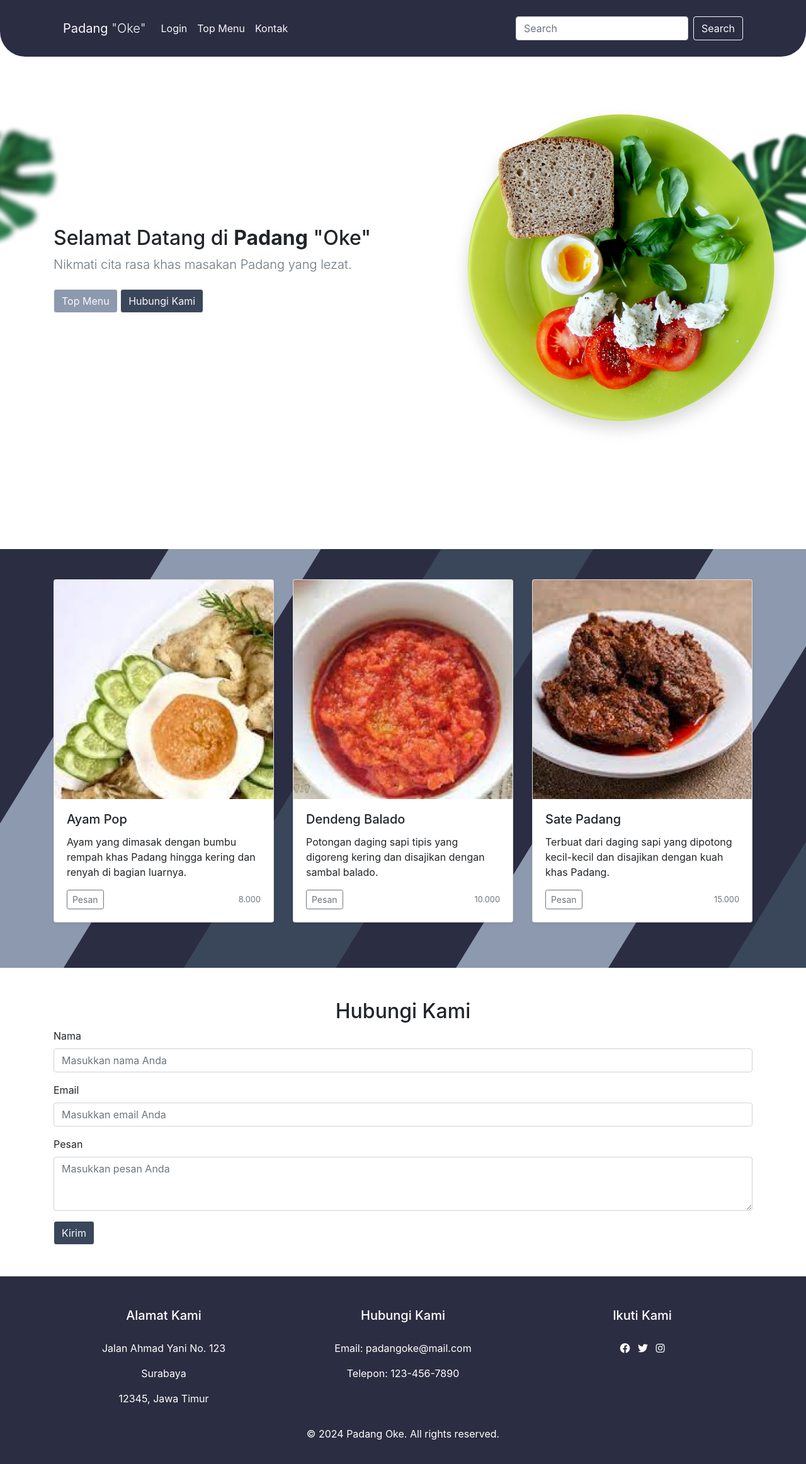
After one commit to muhamadfarrelrizqullah/belajar_php, a PHP site: page / in a window 1280 px wide. The commit adds this page. Shown: the whole page at 63% size. Run offline with PHP 8.4, Linux system fonts and the light colour scheme; some libraries are stand-ins or nearby versions.

Commit message:
Add Landing

```diff
--- /dev/null
+++ b/Landing.css
@@ -0,0 +1,64 @@
+@import url('https://fonts.googleapis.com/css2?family=Poppins:wght@100;200;300;400;500;600&display=swap');
+
+body {
+margin: 0;
+padding: 0;
+background-color: white;
+font-family: 'Poppins', sans-serif;
+}
+
+body::-webkit-scrollbar {
+display: none;
+}
+
+.jumbotron {
+min-height: 100vh;
+display: flex;
+align-items: center;
+justify-content: center;
+background-size: cover;
+background-position: center;
+background-image: url('img/Land.png');
+margin-top: -50px !important;
+}
+
+#navbar {
+background-color: #2b2d42 !important;
+border-bottom-left-radius: 40px;
+border-bottom-right-radius: 40px;
+padding: 25px 100px;
+}
+
+#card {
+background-image: url('img/bg1.png');
+}
+
+#bt-menu {
+background-color: #8d99ae !important;
+}
+
+#bt-kontak {
+background-color: #3a465a !important;
+}
+
+#bt-kirim {
+background-color: #3a465a !important;
+}
+
+#kontak-form {
+padding: 50px 0;
+}
+
+#footer {
+padding-top: 50px;
+padding-bottom: 20px;
+background-color: #2b2d42 !important;
+}
+
+.footer-top {
+padding-bottom: 20px;
+}
+
+#icon {
+color: white !important;
+}
--- /dev/null
+++ b/index.php
@@ -0,0 +1,170 @@
+<!DOCTYPE html>
+<html lang="en">
+
+<head>
+    <meta charset="UTF-8">
+    <meta name="viewport" content="width=device-width, initial-scale=1.0">
+    <title>Padang Oke</title>
+
+    <link rel="stylesheet" href="Landing.css?v=<?php echo time(); ?>">
+    <link rel="stylesheet" href="https://stackpath.bootstrapcdn.com/bootstrap/4.5.2/css/bootstrap.min.css">
+    <link rel="stylesheet" href="https://cdnjs.cloudflare.com/ajax/libs/font-awesome/5.15.4/css/all.min.css">
+</head>
+
+<body>
+
+    <header>
+        <nav class="navbar navbar-expand-lg navbar-light bg-secondary" id="navbar">
+            <div class="collapse navbar-collapse"">
+                <a class="navbar-brand text-light display-4" href="index.php"><b>Padang</b> "Oke"</a>
+                <ul class="navbar-nav mr-auto mt-2 mt-lg-0">
+                    <li class="nav-item">
+                        <a class="nav-link text-light" href="login-layout.php">Login</a>
+                    </li>
+                    <li class="nav-item">
+                        <a class="nav-link text-light" href="#card">Top Menu</a>
+                    </li>
+                    <li class="nav-item">
+                        <a class="nav-link text-light" href="#kontak-form">Kontak</a>
+                    </li>
+                </ul>
+                <form class="form-inline my-2 my-lg-0">
+                    <input class="form-control mr-sm-2" type="search" placeholder="Search" aria-label="Search">
+                    <button class="btn btn-outline-light my-2 my-sm-0" type="submit">Search</button>
+                </form>
+            </div>
+        </nav>
+    </header>
+
+    <main role="main">
+
+        <section class="jumbotron">
+            <div class="container">
+                <h2 class="jumbotron-heading">Selamat Datang di <b>Padang</b> "Oke"</h2>
+                <p class="lead text-muted">Nikmati cita rasa khas masakan Padang yang lezat.</p>
+                <p>
+                    <a href="#card" class="btn btn-light text-light my-2" id="bt-menu">Top Menu</a>
+                    <a href="#kontak-form" class="btn btn-light text-light my-2" id="bt-kontak">Hubungi Kami</a>
+                </p>
+            </div>
+        </section>
+
+        <div class="album py-5" id="card">
+            <div class="container">
+                <div class="row">
+                    <div class="col-md-4">
+                        <div class="card mb-4 shadow-sm">
+                            <img src="img/Makanan/pop.png" class="card-img-top" alt="...">
+                            <div class="card-body">
+                                <h5 class="card-title">Ayam Pop</h5>
+                                <p class="card-text">Ayam yang dimasak dengan bumbu rempah khas Padang hingga kering dan
+                                    renyah di bagian luarnya.</p>
+                                <div class="d-flex justify-content-between align-items-center">
+                                    <div class="btn-group">
+                                        <button type="button" class="btn btn-sm btn-outline-secondary">Pesan</button>
+                                    </div>
+                                    <small class="text-muted">8.000</small>
+                                </div>
+                            </div>
+                        </div>
+                    </div>
+
+                    <div class="col-md-4">
+                        <div class="card mb-4 shadow-sm">
+                            <img src="img/Makanan/download 1.png" class="card-img-top" alt="...">
+                            <div class="card-body">
+                                <h5 class="card-title">Dendeng Balado</h5>
+                                <p class="card-text">Potongan daging sapi tipis yang digoreng kering dan disajikan
+                                    dengan sambal balado.</p>
+                                <div class="d-flex justify-content-between align-items-center">
+                                    <div class="btn-group">
+                                        <button type="button" class="btn btn-sm btn-outline-secondary">Pesan</button>
+                                    </div>
+                                    <small class="text-muted">10.000</small>
+                                </div>
+                            </div>
+                        </div>
+                    </div>
+
+                    <div class="col-md-4">
+                        <div class="card mb-4 shadow-sm">
+                            <img src="img/Makanan/download 4.png" class="card-img-top" alt="...">
+                            <div class="card-body">
+                                <h5 class="card-title">Sate Padang</h5>
+                                <p class="card-text">Terbuat dari daging sapi yang dipotong kecil-kecil dan disajikan
+                                    dengan kuah khas Padang.</p>
+                                <div class="d-flex justify-content-between align-items-center">
+                                    <div class="btn-group">
+                                        <button type="button" class="btn btn-sm btn-outline-secondary">Pesan</button>
+                                    </div>
+                                    <small class="text-muted">15.000</small>
+                                </div>
+                            </div>
+                        </div>
+                    </div>
+
+                </div>
+            </div>
+        </div>
+
+        <section id="kontak-form">
+            <div class="container">
+                <h2 class="text-center">Hubungi Kami</h2>
+                <form>
+                    <div class="form-group">
+                        <label for="nama">Nama</label>
+                        <input type="text" class="form-control" id="nama" placeholder="Masukkan nama Anda">
+                    </div>
+                    <div class="form-group">
+                        <label for="email">Email</label>
+                        <input type="email" class="form-control" id="email" placeholder="Masukkan email Anda">
+                    </div>
+                    <div class="form-group">
+                        <label for="pesan">Pesan</label>
+                        <textarea class="form-control" id="pesan" rows="3" placeholder="Masukkan pesan Anda"></textarea>
+                    </div>
+                    <button type="submit" class="btn btn-light text-light" id="bt-kirim">Kirim</button>
+                </form>
+            </div>
+        </section>
+
+    </main>
+
+    <footer class="text-white text-center" id="footer">
+        <div class="container">
+            <div class="row">
+                <div class="col-md-4">
+                    <h5 class="footer-top">Alamat Kami</h5>
+                    <p>Jalan Ahmad Yani No. 123</p>
+                    <p>Surabaya</p>
+                    <p>12345, Jawa Timur</p>
+                </div>
+                <div class="col-md-4">
+                    <h5 class="footer-top">Hubungi Kami</h5>
+                    <p>Email: padangoke@mail.com</p>
+                    <p>Telepon: 123-456-7890</p>
+                </div>
+                <div class="col-md-4">
+                    <h5 class="footer-top">Ikuti Kami</h5>
+                    <ul class="list-inline">
+                        <li class="list-inline-item"><a href="#"><i class="fab fa-facebook"
+                                    id="icon"></i></a></li>
+                        <li class="list-inline-item"><a href="#"><i class="fab fa-twitter"
+                                    id="icon"></i></a></li>
+                        <li class="list-inline-item"><a href="#"><i class="fab fa-instagram"
+                                    id="icon"></i></a></li>
+                    </ul>
+                </div>
+            </div>
+        </div>
+        <div class="container text-center mt-3">
+            <p>&copy; 2024 Padang Oke. All rights reserved.</p>
+        </div>
+    </footer>
+
+    <script src="https://code.jquery.com/jquery-3.5.1.slim.min.js"></script>
+    <script src="https://cdn.jsdelivr.net/npm/@popperjs/core@2.5.4/dist/umd/popper.min.js"></script>
+    <script src="https://stackpath.bootstrapcdn.com/bootstrap/4.5.2/js/bootstrap.min.js"></script>
+</body>
+
+</html>
--- a/login-layout.php
+++ b/login-layout.php
@@ -5,6 +5,7 @@
     <meta charset="utf-8">
     <meta name="viewport" content="width=device-width, initial-scale=1">
     <title>Log in with AdminLTE</title>
+
     <link rel="stylesheet" href="css/LoginLayout.css?v=<?php echo time(); ?>">
     <link rel="stylesheet"
         href="https://fonts.googleapis.com/css?family=Source+Sans+Pro:300,400,400i,700&display=fallback">
```
Also changed, not shown: img/Land.png (added), img/bg1.png (added).
